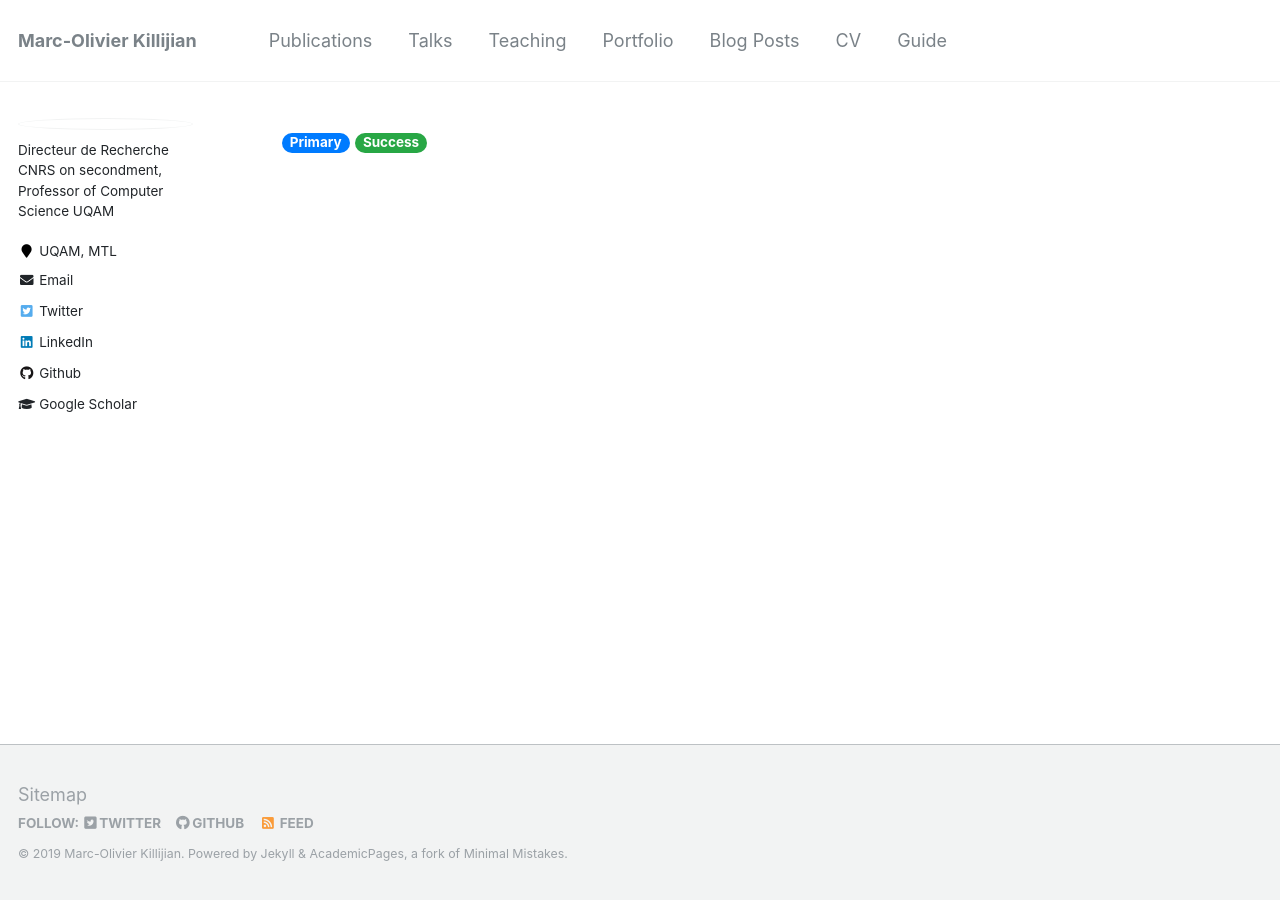
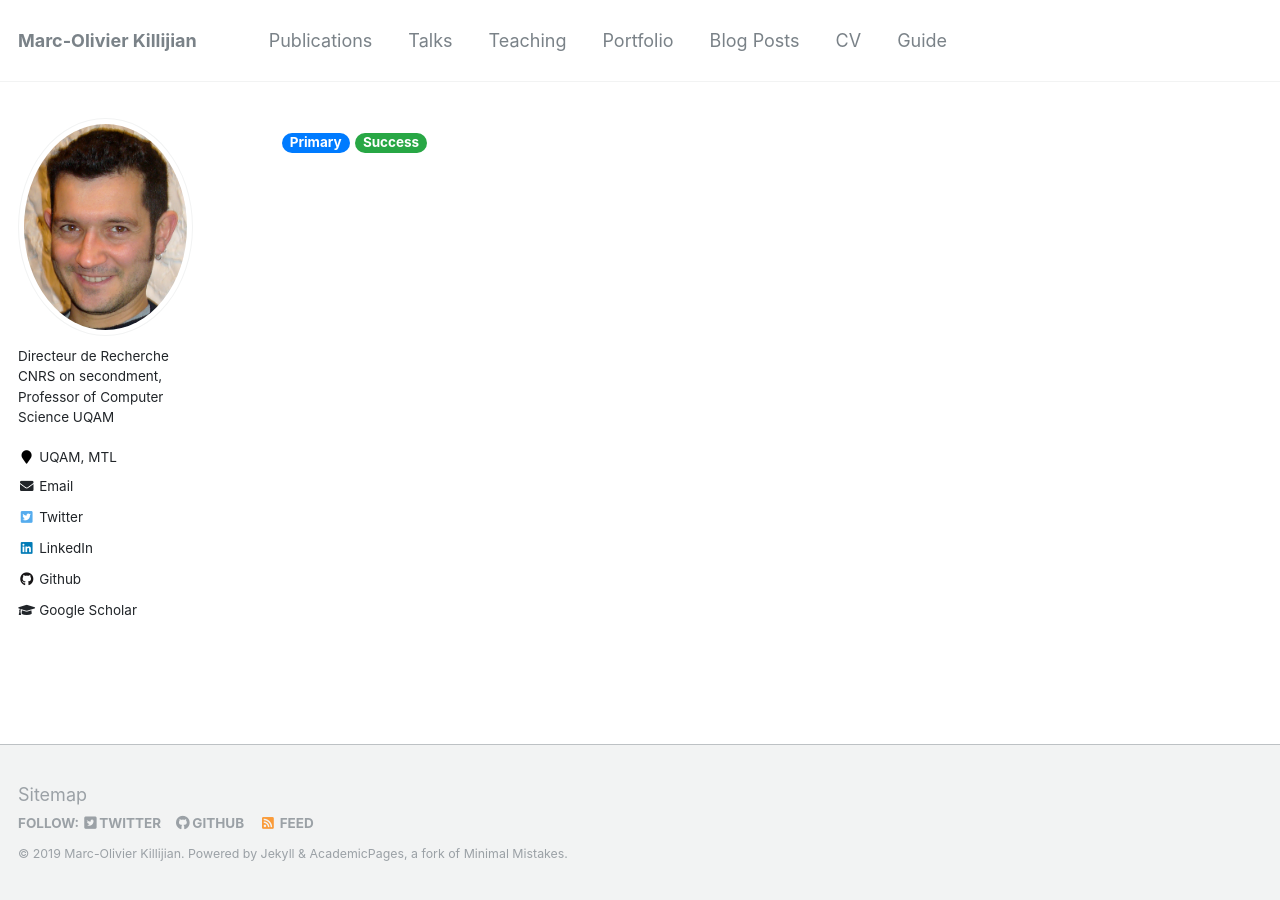
Before and after one commit to Kirija/kirija.github.io, a Jekyll site: the page built from _pages/about.md, in a window 1280 px wide. Built offline with Jekyll 4.4.1, drawn with Linux system fonts in a browser that asks for light colours.

Commit message:
avatar path

```diff
--- a/_config.yml
+++ b/_config.yml
@@ -82,7 +82,7 @@ analytics:
 # Site Author
 author:
   name             : *mokill
-  avatar           : "/assets/images/MOK.jpg"
+  avatar           : "MOK.jpg"
   bio              : "Directeur de Recherche CNRS on secondment, Professor of Computer Science UQAM"
   location         : "UQAM, MTL"
   email            : "killijian.marc-olivier@uqam.ca"
```
